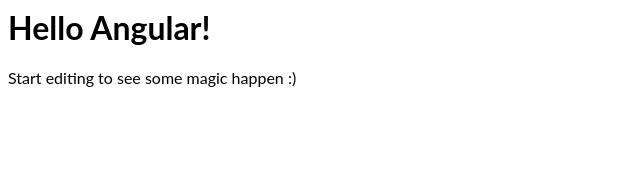
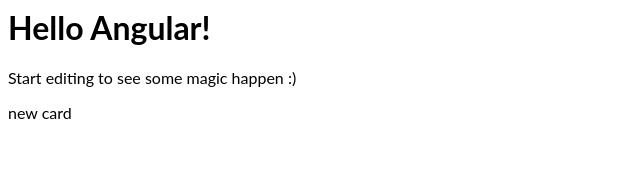
Before and after one commit to Giuly90/angular-std, an Angular app: page / in a window 1280 px wide. Shown: the top 193 px of the page, without its empty margins (0-640 px from the left). Built offline with nearby package versions, Linux system fonts and the light colour scheme.

Commit message:
1 file modified, 2 added

```diff
--- a/src/app/app.component.html
+++ b/src/app/app.component.html
@@ -1,4 +1,5 @@
 <hello name="{{ name }}"></hello>
 <p>
   Start editing to see some magic happen :)
+  <app-cards></app-cards>
 </p>
```
Also changed, not shown: src/app/components/cards/cardheader/cardheader.component.ts (added, +15 -0 lines), src/app/components/cards/cardheader/cardheader.component.css (added).
